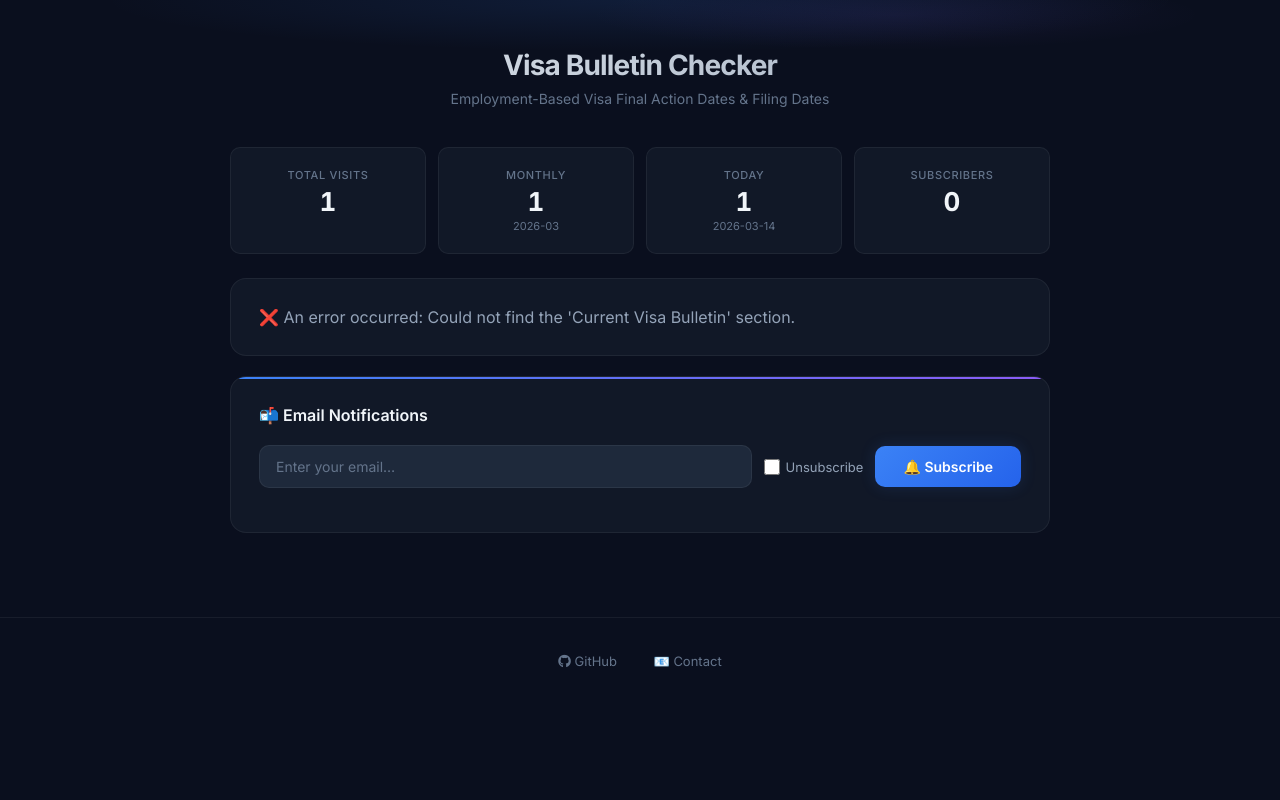
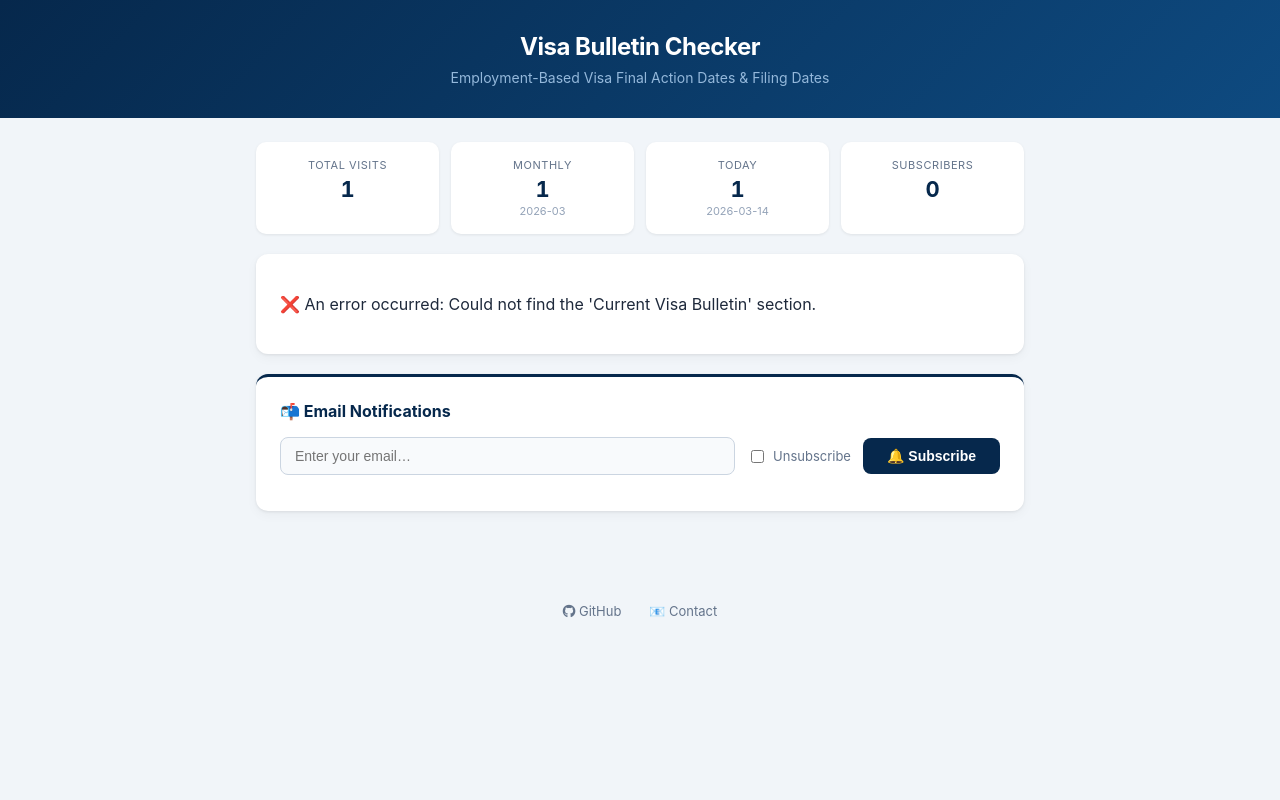
Before and after one commit to karingz/VisaBulletinChecker, a Flask app: page / in a window 1280 px wide. Run offline with Flask 3, Linux system fonts and the light colour scheme; data that the repository does not hold is empty; some libraries are stand-ins or nearby versions.

Commit message:
Revert "feat: modern dark theme UI with Inter font, animations, and glow effects"
This reverts commit 8ab75f77b63f9967d0de78331e0c50a9e65f2bd2.

```diff
--- a/api/templates/index.html
+++ b/api/templates/index.html
@@ -3,187 +3,121 @@
 <head>
     <meta charset="UTF-8">
     <meta name="viewport" content="width=device-width, initial-scale=1.0">
-    <meta name="theme-color" content="#0a0f1e">
+    <meta name="theme-color" content="#06284c">
     <title>Visa Bulletin Checker</title>
-    <link rel="preconnect" href="https://fonts.googleapis.com">
-    <link rel="preconnect" href="https://fonts.gstatic.com" crossorigin>
-    <link href="https://fonts.googleapis.com/css2?family=Inter:wght@400;500;600;700&display=swap" rel="stylesheet">
     <link rel="preconnect" href="https://cdnjs.cloudflare.com">
-    <link href="https://cdnjs.cloudflare.com/ajax/libs/font-awesome/6.5.1/css/all.min.css" rel="stylesheet">
+    <link href="https://cdnjs.cloudflare.com/ajax/libs/font-awesome/5.15.4/css/all.min.css" rel="stylesheet">
     <style>
-        *, *::before, *::after { box-sizing: border-box; margin: 0; padding: 0; }
-
-        :root {
-            --bg: #0a0f1e;
-            --surface: #111827;
-            --surface-2: #1e293b;
-            --border: rgba(255,255,255,0.06);
-            --border-hover: rgba(255,255,255,0.12);
-            --text: #f1f5f9;
-            --text-secondary: #94a3b8;
-            --text-muted: #64748b;
-            --accent: #3b82f6;
-            --accent-hover: #60a5fa;
-            --accent-glow: rgba(59,130,246,0.15);
-            --green: #22c55e;
-            --amber: #f59e0b;
-            --radius: 16px;
-            --radius-sm: 10px;
+        *, *::before, *::after {
+            box-sizing: border-box;
         }
-
         body {
-            font-family: 'Inter', -apple-system, BlinkMacSystemFont, sans-serif;
-            background: var(--bg);
-            color: var(--text);
+            font-family: -apple-system, BlinkMacSystemFont, 'Segoe UI', Roboto, sans-serif;
+            background-color: #f1f5f9;
+            color: #1e293b;
+            margin: 0;
+            padding: 0;
             min-height: 100vh;
-            -webkit-font-smoothing: antialiased;
         }
-
-        /* Header */
         .header {
-            position: relative;
-            padding: 48px 24px 40px;
+            background: linear-gradient(135deg, #06284c 0%, #0e4a80 100%);
+            color: #ffffff;
+            padding: 32px 24px;
             text-align: center;
-            overflow: hidden;
-        }
-        .header::before {
-            content: '';
-            position: absolute;
-            inset: 0;
-            background:
-                radial-gradient(ellipse 60% 50% at 50% 0%, rgba(59,130,246,0.12) 0%, transparent 70%),
-                radial-gradient(ellipse 40% 40% at 70% 10%, rgba(139,92,246,0.08) 0%, transparent 60%);
-            pointer-events: none;
         }
         .header h1 {
-            font-size: 28px;
+            margin: 0;
+            font-size: 24px;
             font-weight: 700;
-            letter-spacing: -0.03em;
-            background: linear-gradient(135deg, #f1f5f9 0%, #94a3b8 100%);
-            -webkit-background-clip: text;
-            -webkit-text-fill-color: transparent;
-            background-clip: text;
+            letter-spacing: -0.02em;
         }
         .header p {
-            margin-top: 8px;
+            margin: 8px 0 0;
             font-size: 14px;
-            color: var(--text-muted);
-            font-weight: 400;
+            color: #94b8db;
         }
-
         .container {
-            max-width: 860px;
+            max-width: 800px;
             margin: 0 auto;
-            padding: 0 20px 64px;
+            padding: 24px 16px 48px;
         }
-
-        /* Stats */
+        .card {
+            background: #ffffff;
+            border-radius: 12px;
+            box-shadow: 0 1px 3px rgba(0,0,0,0.08), 0 4px 12px rgba(0,0,0,0.04);
+            padding: 24px;
+            margin-bottom: 20px;
+        }
         .stats-row {
-            display: grid;
-            grid-template-columns: repeat(4, 1fr);
+            display: flex;
             gap: 12px;
-            margin-bottom: 24px;
+            margin-bottom: 20px;
+            flex-wrap: wrap;
         }
         .stat-card {
-            background: var(--surface);
-            border: 1px solid var(--border);
-            border-radius: var(--radius-sm);
-            padding: 20px 16px;
+            background: #ffffff;
+            border-radius: 10px;
+            box-shadow: 0 1px 3px rgba(0,0,0,0.08);
+            padding: 16px 20px;
+            flex: 1;
+            min-width: 140px;
             text-align: center;
-            transition: border-color 0.2s, box-shadow 0.2s;
-        }
-        .stat-card:hover {
-            border-color: var(--border-hover);
-            box-shadow: 0 0 20px rgba(59,130,246,0.05);
         }
         .stat-label {
             font-size: 11px;
-            font-weight: 500;
             text-transform: uppercase;
-            letter-spacing: 0.06em;
-            color: var(--text-muted);
+            letter-spacing: 0.05em;
+            color: #64748b;
+            margin: 0 0 4px;
         }
         .stat-value {
-            font-size: 26px;
+            font-size: 22px;
             font-weight: 700;
-            color: var(--text);
+            color: #06284c;
             font-variant-numeric: tabular-nums;
-            margin-top: 4px;
-            line-height: 1.2;
+            margin: 0;
         }
         .stat-sub {
             font-size: 11px;
-            color: var(--text-muted);
-            margin-top: 2px;
+            color: #94a3b8;
+            margin: 2px 0 0;
         }
 
-        /* Cards */
-        .card {
-            background: var(--surface);
-            border: 1px solid var(--border);
-            border-radius: var(--radius);
-            padding: 28px;
-            margin-bottom: 20px;
+        /* Override inline table styles for page display */
+        .bulletin-content table {
+            border-radius: 12px !important;
+            overflow: hidden;
+            box-shadow: 0 1px 3px rgba(0,0,0,0.06);
+        }
+        .bulletin-content h2 {
+            font-size: 22px;
+            color: #06284c;
+            margin: 0 0 8px;
+        }
+        .bulletin-content h3 {
+            font-size: 15px;
+            color: #334155;
+        }
+        .bulletin-content a {
+            color: #2563eb;
+            text-decoration: none;
+        }
+        .bulletin-content a:hover {
+            text-decoration: underline;
+        }
+        .bulletin-content a:focus-visible {
+            outline: 2px solid #2563eb;
+            outline-offset: 2px;
+            border-radius: 2px;
         }
 
-        /* Bulletin content overrides */
-        .bulletin-content h2 {
-            font-size: 24px;
-            font-weight: 700;
-            color: var(--text);
-            letter-spacing: -0.02em;
-        }
-        .bulletin-content h3 {
-            font-size: 14px;
-            font-weight: 600;
-            color: var(--text-secondary) !important;
-            text-transform: uppercase;
-            letter-spacing: 0.04em;
-        }
-        .bulletin-content a {
-            color: var(--accent);
-            text-decoration: none;
-            transition: color 0.15s;
-        }
-        .bulletin-content a:hover {
-            color: var(--accent-hover);
-        }
-        .bulletin-content a:focus-visible {
-            outline: 2px solid var(--accent);
-            outline-offset: 2px;
-            border-radius: 3px;
-        }
-        .bulletin-content table {
-            border-radius: var(--radius-sm) !important;
-            border-color: var(--border) !important;
-            overflow: hidden;
-        }
-        .bulletin-content td, .bulletin-content th {
-            border-color: var(--border) !important;
-        }
-        .bulletin-content p {
-            color: var(--text-secondary);
-        }
-
-        /* Subscribe section */
         .subscribe-card {
-            position: relative;
-            overflow: hidden;
-        }
-        .subscribe-card::before {
-            content: '';
-            position: absolute;
-            top: 0;
-            left: 0;
-            right: 0;
-            height: 2px;
-            background: linear-gradient(90deg, var(--accent), #8b5cf6);
+            border-top: 3px solid #06284c;
         }
         .subscribe-card h3 {
+            margin: 0 0 16px;
             font-size: 16px;
-            font-weight: 600;
-            color: var(--text);
-            margin-bottom: 20px;
+            color: #06284c;
         }
         .form-row {
             display: flex;
@@ -193,122 +127,86 @@
         }
         input[type="email"] {
             flex: 1;
-            min-width: 220px;
-            padding: 12px 16px;
-            background: var(--surface-2);
-            border: 1px solid var(--border);
-            border-radius: var(--radius-sm);
-            font-family: inherit;
+            min-width: 200px;
+            padding: 10px 14px;
+            border: 1px solid #cbd5e1;
+            border-radius: 8px;
             font-size: 14px;
-            color: var(--text);
-            transition: border-color 0.2s, box-shadow 0.2s;
-        }
-        input[type="email"]::placeholder {
-            color: var(--text-muted);
+            background: #f8fafc;
+            color: #1e293b;
+            transition: border-color 0.15s, box-shadow 0.15s;
         }
         input[type="email"]:focus-visible {
             outline: none;
-            border-color: var(--accent);
-            box-shadow: 0 0 0 3px var(--accent-glow);
+            border-color: #2563eb;
+            box-shadow: 0 0 0 3px rgba(37, 99, 235, 0.15);
         }
         .checkbox-label {
             display: flex;
             align-items: center;
             gap: 6px;
             font-size: 13px;
-            color: var(--text-secondary);
+            color: #64748b;
             cursor: pointer;
             white-space: nowrap;
-            user-select: none;
         }
         input[type="checkbox"] {
-            accent-color: var(--accent);
+            accent-color: #06284c;
             cursor: pointer;
-            width: 16px;
-            height: 16px;
         }
         button[type="submit"] {
-            padding: 12px 28px;
+            padding: 10px 24px;
             border: none;
-            border-radius: var(--radius-sm);
-            background: linear-gradient(135deg, var(--accent) 0%, #2563eb 100%);
+            border-radius: 8px;
+            background-color: #06284c;
             color: #ffffff;
-            font-family: inherit;
             font-size: 14px;
             font-weight: 600;
             cursor: pointer;
             white-space: nowrap;
-            transition: opacity 0.15s, transform 0.1s, box-shadow 0.2s;
-            box-shadow: 0 0 16px var(--accent-glow);
+            transition: background-color 0.15s, transform 0.1s;
         }
         button[type="submit"]:hover {
-            opacity: 0.9;
-            box-shadow: 0 0 24px rgba(59,130,246,0.25);
+            background-color: #0e4a80;
         }
         button[type="submit"]:active {
-            transform: scale(0.97);
+            transform: scale(0.98);
         }
         button[type="submit"]:focus-visible {
-            outline: 2px solid var(--accent);
+            outline: 2px solid #06284c;
             outline-offset: 2px;
         }
         .subs-msg {
-            margin-top: 16px;
+            margin-top: 12px;
             font-size: 14px;
         }
         .subs-msg p {
             margin: 0;
-            padding: 12px 16px;
-            border-radius: var(--radius-sm);
-            background: rgba(34,197,94,0.1);
-            border: 1px solid rgba(34,197,94,0.2);
-            color: var(--green);
+            padding: 10px 14px;
+            border-radius: 8px;
+            background: #f0fdf4;
+            border: 1px solid #bbf7d0;
         }
 
-        /* Footer */
         footer {
             text-align: center;
-            padding: 32px 20px;
-            border-top: 1px solid var(--border);
+            padding: 24px 16px;
+            font-size: 13px;
         }
         footer a {
-            color: var(--text-muted);
+            color: #64748b;
             text-decoration: none;
-            margin: 0 16px;
-            font-size: 13px;
-            transition: color 0.15s;
+            margin: 0 12px;
         }
         footer a:hover {
-            color: var(--text-secondary);
+            color: #334155;
+            text-decoration: underline;
         }
         footer a:focus-visible {
-            outline: 2px solid var(--accent);
+            outline: 2px solid #06284c;
             outline-offset: 2px;
-            border-radius: 3px;
+            border-radius: 2px;
         }
-
-        /* Responsive */
-        @media (max-width: 640px) {
-            .stats-row {
-                grid-template-columns: repeat(2, 1fr);
-            }
-            .header h1 { font-size: 22px; }
-            .card { padding: 20px; }
-            .form-row { flex-direction: column; align-items: stretch; }
-            input[type="email"] { min-width: 0; }
-            button[type="submit"] { text-align: center; }
-        }
-
-        /* Animations */
-        @keyframes fadeUp {
-            from { opacity: 0; transform: translateY(12px); }
-            to { opacity: 1; transform: translateY(0); }
-        }
-        .stats-row, .card {
-            animation: fadeUp 0.4s ease-out both;
-        }
-        .card:nth-child(2) { animation-delay: 0.08s; }
-        .card:nth-child(3) { animation-delay: 0.16s; }
 
         @media (prefers-reduced-motion: reduce) {
             *, *::before, *::after {
@@ -316,12 +214,6 @@
                 animation: none !important;
             }
         }
-
-        /* Scrollbar */
-        ::-webkit-scrollbar { width: 8px; }
-        ::-webkit-scrollbar-track { background: var(--bg); }
-        ::-webkit-scrollbar-thumb { background: var(--surface-2); border-radius: 4px; }
-        ::-webkit-scrollbar-thumb:hover { background: var(--text-muted); }
     </style>
 </head>
 <body>
@@ -333,22 +225,22 @@
     <div class="container">
         <div class="stats-row">
             <div class="stat-card">
-                <div class="stat-label">Total Visits</div>
-                <div class="stat-value">{{ hits.total|int|comma }}</div>
+                <p class="stat-label">Total Visits</p>
+                <p class="stat-value">{{ hits.total|int|comma }}</p>
             </div>
             <div class="stat-card">
-                <div class="stat-label">Monthly</div>
-                <div class="stat-value">{{ hits.monthly|int|comma }}</div>
-                <div class="stat-sub">{{ current_month }}</div>
+                <p class="stat-label">Monthly</p>
+                <p class="stat-value">{{ hits.monthly|int|comma }}</p>
+                <p class="stat-sub">{{ current_month }}</p>
             </div>
             <div class="stat-card">
-                <div class="stat-label">Today</div>
-                <div class="stat-value">{{ hits.daily|int|comma }}</div>
-                <div class="stat-sub">{{ current_date }}</div>
+                <p class="stat-label">Today</p>
+                <p class="stat-value">{{ hits.daily|int|comma }}</p>
+                <p class="stat-sub">{{ current_date }}</p>
             </div>
             <div class="stat-card">
-                <div class="stat-label">Subscribers</div>
-                <div class="stat-value">{{ subscriber_count|int|comma }}</div>
+                <p class="stat-label">Subscribers</p>
+                <p class="stat-value">{{ subscriber_count|int|comma }}</p>
             </div>
         </div>
 
@@ -377,7 +269,7 @@
     </div>
 
     <footer>
-        <a href="https://github.com/karingz/VisaBulletinChecker" target="_blank"><i class="fa-brands fa-github" aria-hidden="true"></i> GitHub</a>
+        <a href="https://github.com/karingz/VisaBulletinChecker" target="_blank"><i class="fab fa-github" aria-hidden="true"></i> GitHub</a>
         <a href="mailto:imaginaryground@gmail.com">📧 Contact</a>
     </footer>
 
```
Also changed, not shown: api/templates/unsubscribe.html (+15 -21 lines).
